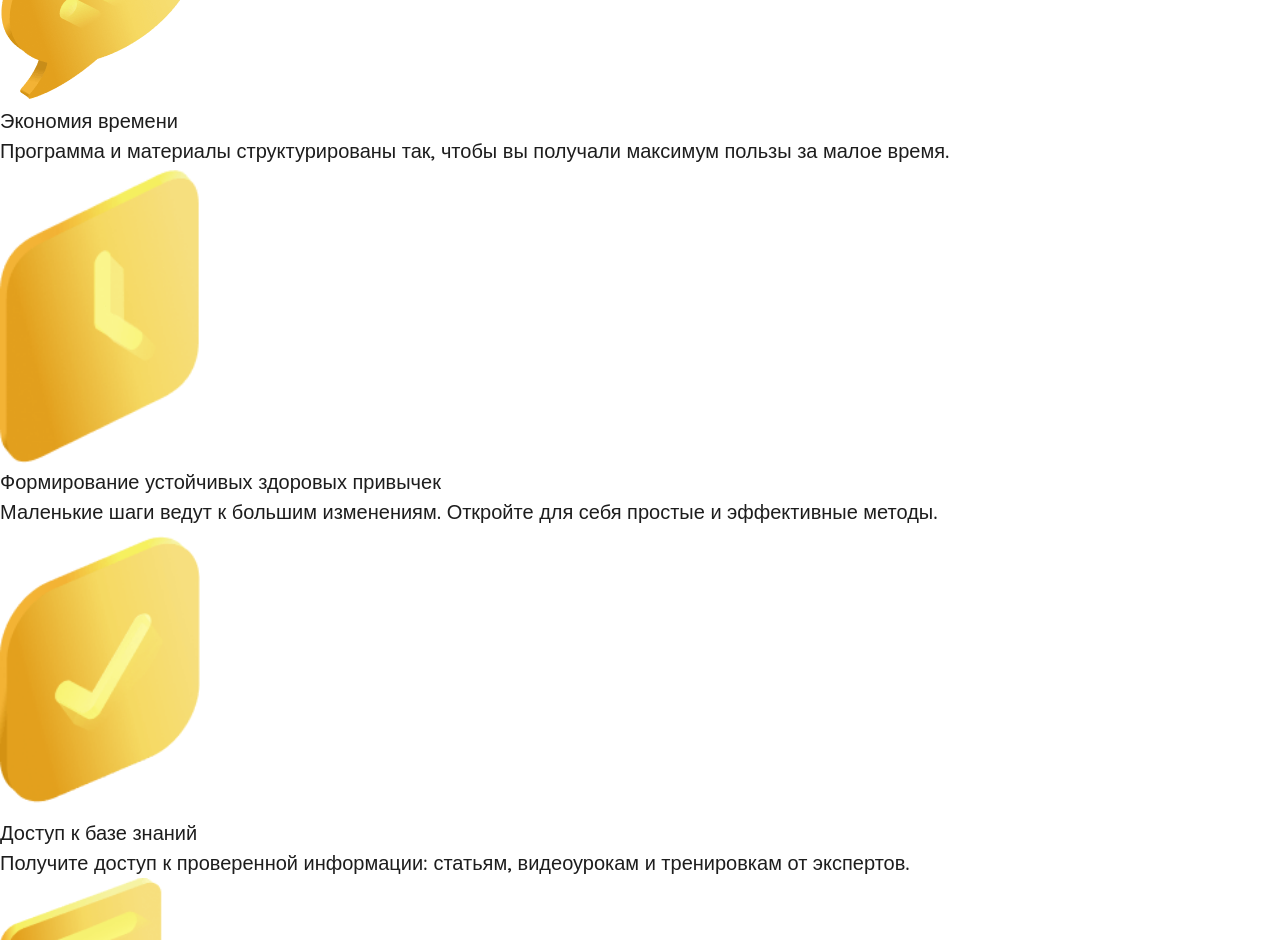
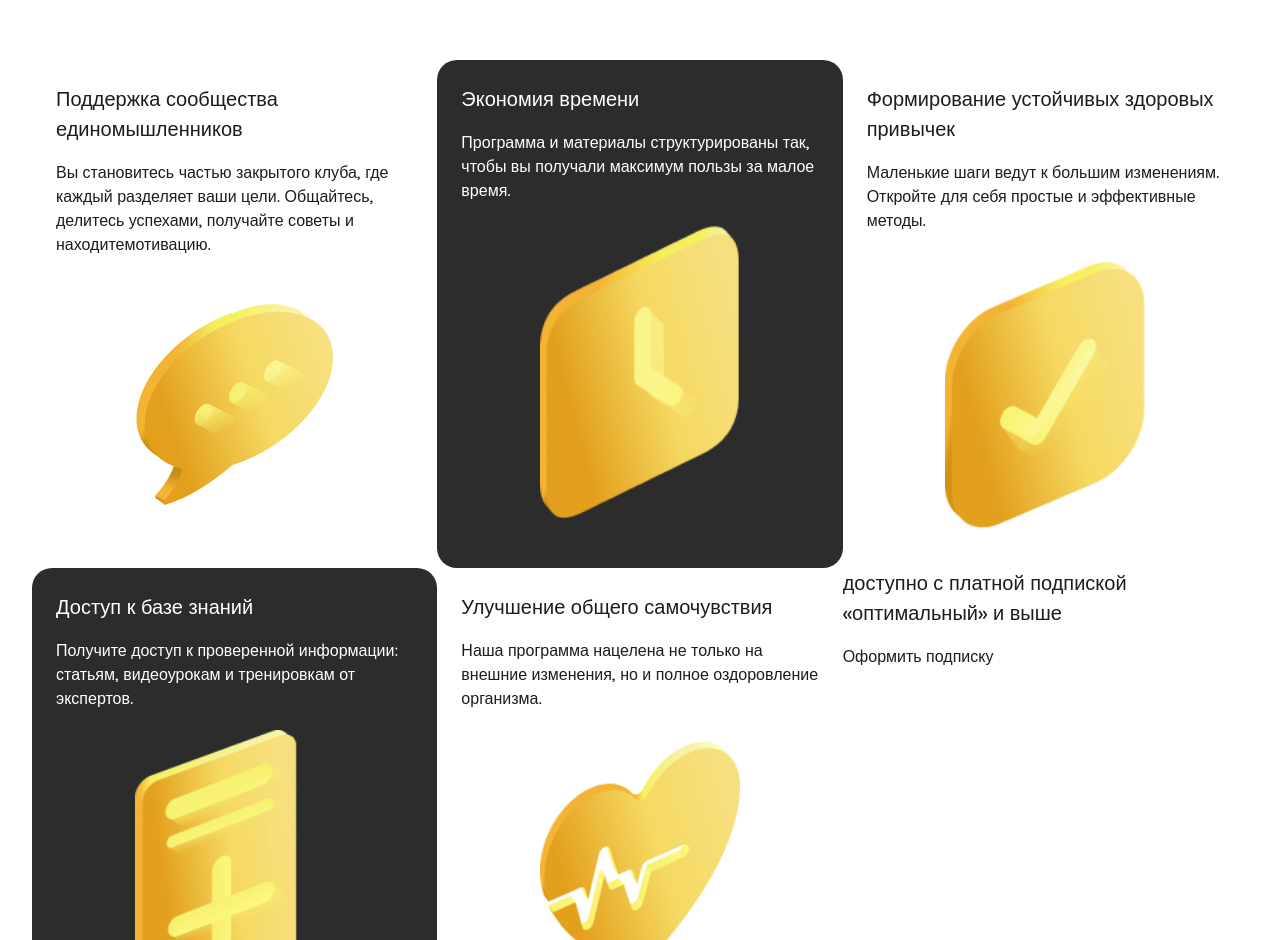
Before and after one commit to Anatoliy2024/healthy-food, a Next.js app: page / in a window 1280 px wide. Shown: the part 8040-8980 px from the top of the page. Built offline with nearby package versions, Linux system fonts and the light colour scheme.

Commit message:
add style for advantage and change structure

```diff
--- a/src/components/AdvantageBlock/AdvantageBlock.module.scss
+++ b/src/components/AdvantageBlock/AdvantageBlock.module.scss
@@ -1,2 +1,43 @@
 .wrapper {
+  max-width: 1216px;
+  margin: 0 auto;
+  h3 {
+    font-size: var(--fs-xsl);
+    font-family: var(--font-poppins);
+    padding-bottom: 70px;
+  }
+  .content {
+    display: grid;
+    grid-template-columns: repeat(3, 1fr);
+    // align-items: stretch;
+    // grid-template-columns: repeat(auto-fill, 1fr);
+    font-size: var(--fs-md);
+    h4 {
+      font-size: var(--fs-lg);
+      padding-bottom: 16px;
+      //   flex: 0 0 70px;
+    }
+    & > div:nth-child(2),
+    & > div:nth-child(4) {
+      background: #2c2c2c;
+      color: #ffffff;
+    }
+    .advantageElem {
+      padding: 24px;
+      border-radius: 20px;
+
+      //   display: flex;
+      //   flex-direction: column;
+      //   gap: 20px;
+      .elemContent {
+        display: flex;
+        flex-direction: column;
+        gap: 20px;
+        .imageContainer {
+          display: flex;
+          justify-content: center;
+        }
+      }
+    }
+  }
 }
--- a/src/components/AdvantageBlock/AdvantageBlock.tsx
+++ b/src/components/AdvantageBlock/AdvantageBlock.tsx
@@ -1,5 +1,38 @@
 import Image from "next/image"
 import style from "./AdvantageBlock.module.scss"
+
+const BD = [
+  {
+    title: "Поддержка сообщества единомышленников",
+    description:
+      "Вы становитесь частью закрытого клуба, где каждый разделяет ваши цели. Общайтесь, делитесь успехами, получайте советы и находитемотивацию.",
+    image: "/image/icons.png",
+  },
+  {
+    title: "Экономия времени",
+    description:
+      "Программа и материалы структурированы так, чтобы вы получали максимум пользы за малое время.",
+    image: "/image/icons(1).png",
+  },
+  {
+    title: "Формирование устойчивых здоровых привычек",
+    description:
+      "Маленькие шаги ведут к большим изменениям. Откройте для себя простые и эффективные методы.",
+    image: "/image/icons(2).png",
+  },
+  {
+    title: "Доступ к базе знаний",
+    description:
+      "Получите доступ к проверенной информации: статьям, видеоурокам и тренировкам от экспертов.",
+    image: "/image/icons(3).png",
+  },
+  {
+    title: "Улучшение общего самочувствия",
+    description:
+      "Наша программа нацелена не только на внешние изменения, но и полное оздоровление организма.",
+    image: "/image/icons(4).png",
+  },
+]
 export function AdvantageBlock() {
   return (
     <div className={style.wrapper}>
@@ -8,7 +41,22 @@ export function AdvantageBlock() {
         <br /> Онлайн-поддержка тренера
       </h3>
 
-      <div>
+      <div className={style.content}>
+        {BD.map((el, index) => (
+          <AdvantageElem
+            title={el.title}
+            description={el.description}
+            image={el.image}
+            key={index}
+          />
+        ))}
+        {/* <AdvantageElem
+          title="Поддержка сообщества единомышленников"
+          description=" Вы становитесь частью закрытого клуба, где каждый разделяет ваши
+              цели. Общайтесь, делитесь успехами, получайте советы и находите
+              мотивацию."
+          image="/image/icons.png"
+        />
         <div>
           <h4>Поддержка сообщества единомышленников</h4>
           <div>
@@ -94,7 +142,7 @@ export function AdvantageBlock() {
               />
             </div>
           </div>
-        </div>
+        </div> */}
         <div>
           <h4>доступно с платной подпиской «оптимальный» и выше</h4>
           <button>Оформить подписку</button>
@@ -103,3 +151,25 @@ export function AdvantageBlock() {
     </div>
   )
 }
+
+function AdvantageElem({
+  title,
+  description,
+  image,
+}: {
+  title: string
+  description: string
+  image: string
+}) {
+  return (
+    <div className={style.advantageElem}>
+      <h4>{title}</h4>
+      <div className={style.elemContent}>
+        <div>{description}</div>
+        <div className={style.imageContainer}>
+          <Image src={image} width={200} height={240} alt="image" />
+        </div>
+      </div>
+    </div>
+  )
+}
--- a/src/components/RecipeBlock/RecipeBlock.module.scss
+++ b/src/components/RecipeBlock/RecipeBlock.module.scss
@@ -22,6 +22,8 @@
 .wrapper {
   width: 1216px;
   margin: 0 auto;
+  padding-bottom: 90px;
+
   h3 {
     font-family: var(--font-poppins), sans-serif;
     font-size: var(--fs-xsl);
```
